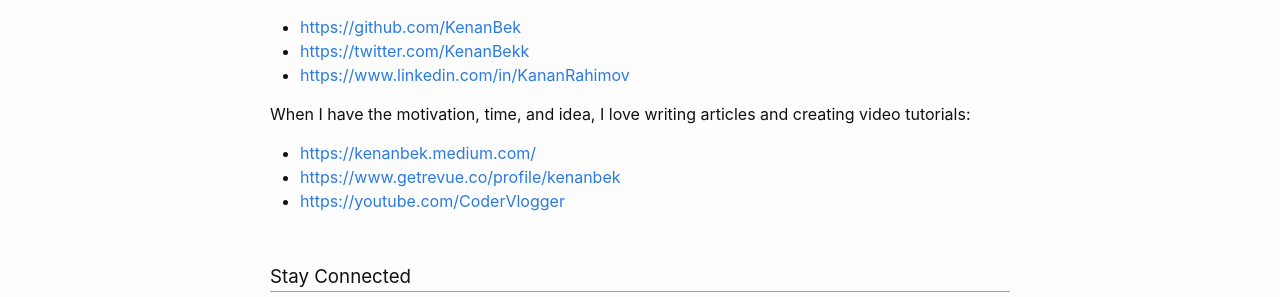
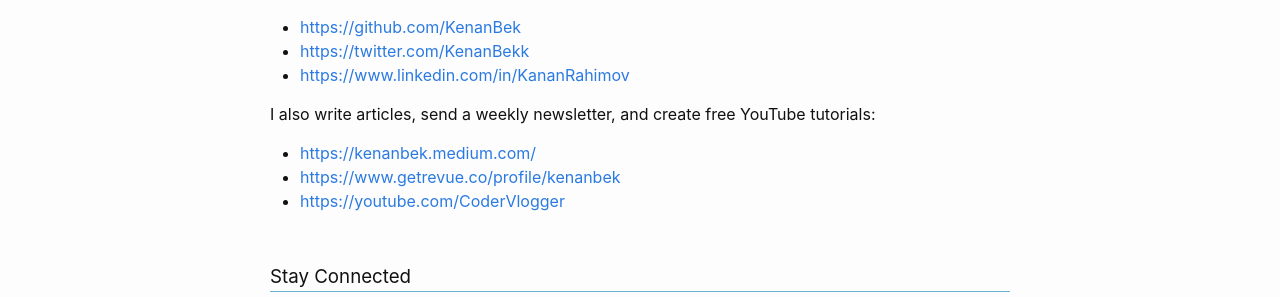
Before and after one commit to KenanBek/kenanbek.github.io, a Jekyll site: the page built from about.md, in a window 1280 px wide. Shown: the part 362-659 px from the top of the page. Built offline with Jekyll 4.4.1, drawn with Linux system fonts in a browser that asks for light colours.

Commit message:
about page

```diff
--- a/about.md
+++ b/about.md
@@ -18,7 +18,7 @@ In my free time, I am involved in various engineering-related activities. You ca
 - [https://twitter.com/KenanBekk](https://twitter.com/KenanBekk)
 - [https://www.linkedin.com/in/KananRahimov](https://www.linkedin.com/in/KananRahimov)
 
-When I have the motivation, time, and idea, I love writing articles and creating video tutorials:
+I also write articles, send a weekly newsletter, and create free YouTube tutorials:
 
 - [https://kenanbek.medium.com/](https://medium.com/@kenanbek)
 - [https://www.getrevue.co/profile/kenanbek](https://www.getrevue.co/profile/kenanbek)
```
Also changed, not shown: other parts of about.md (+1 -1 lines).
